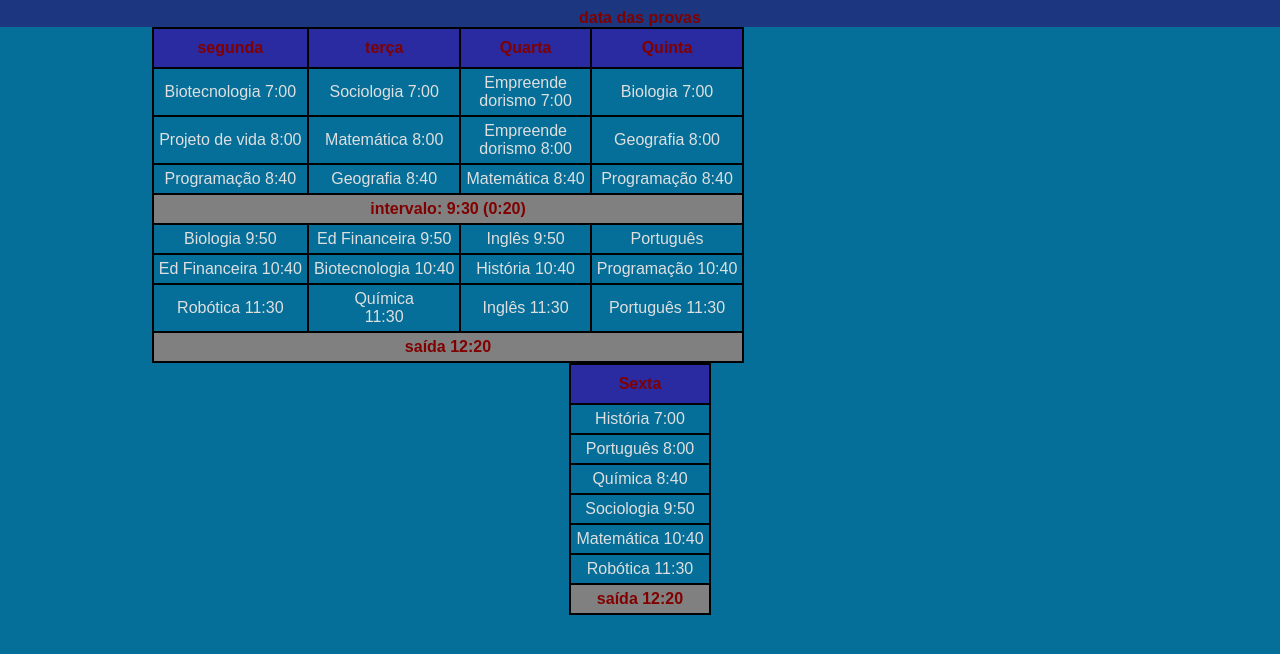
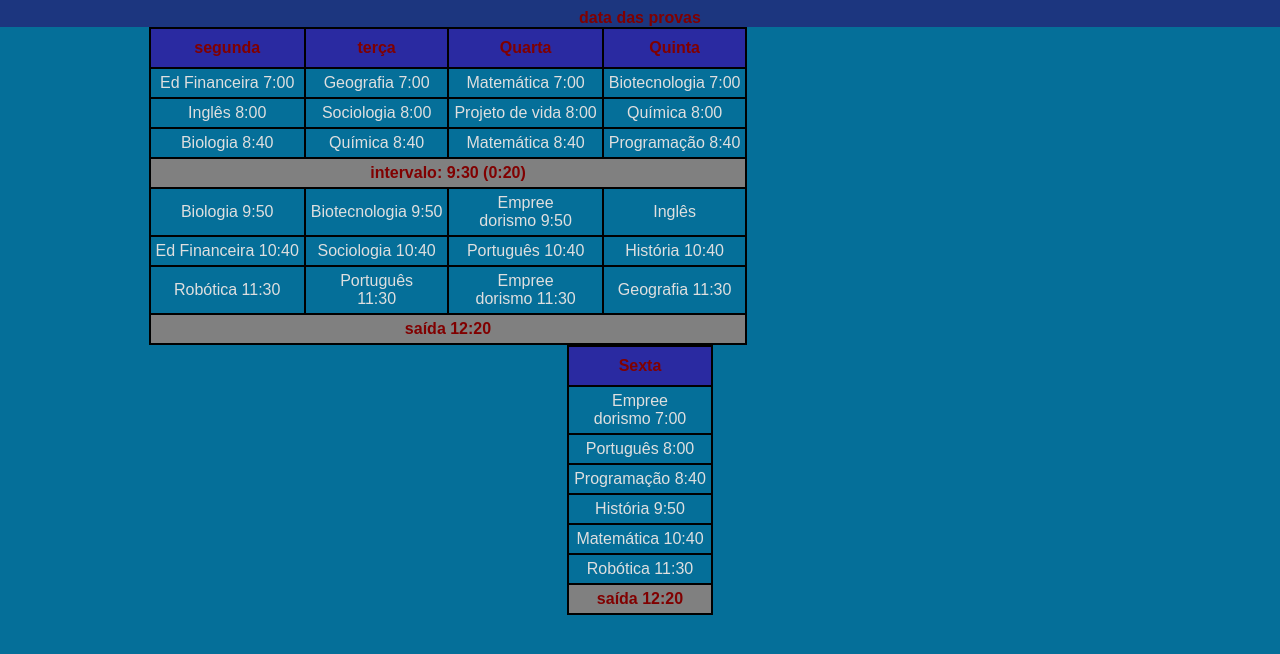
Before and after one commit to Andreysouzabr2/site-official, a plain HTML site: page horario/horario.html in a window 1280 px wide. Shown: the part 60-714 px from the top of the page. Drawn offline with Linux system fonts and the light colour scheme.

Commit message:
horario novo

```diff
--- a/horario/horario.html
+++ b/horario/horario.html
@@ -78,18 +78,18 @@
         </tr>
         <tr>
             <!-- 1°horario -->
+           <td>Ed Financeira 7:00</td>
+           <td>Geografia 7:00</td>
+           <td>Matemática 7:00</td>
            <td>Biotecnologia 7:00</td>
-           <td>Sociologia 7:00</td>
-           <td>Empreende <br> dorismo 7:00</td>
-           <td>Biologia 7:00</td>
 
         </tr>
         <tr>
             <!-- 2°horario -->
+            <td>Inglês 8:00</td>
+            <td>Sociologia 8:00</td>
             <td>Projeto de vida 8:00</td>
-            <td>Matemática 8:00</td>
-            <td>Empreende <br> dorismo 8:00</td>
-            <td>Geografia 8:00</td>
+            <td>Química 8:00</td>
 
 
         </tr>
@@ -97,8 +97,8 @@
         <tr>
 
             <!-- 3°horario -->
-            <td>Programação 8:40</td>
-            <td>Geografia 8:40</td>
+            <td>Biologia 8:40</td>
+            <td>Química 8:40</td>
             <td>Matemática 8:40</td>
             <td>Programação 8:40</td>
 
@@ -111,9 +111,9 @@
         <tr>
             <!-- 4°horario -->
             <td>Biologia 9:50</td>
-            <td>Ed Financeira 9:50</td>
-            <td>Inglês 9:50</td>
-            <td>Português</td>
+            <td>Biotecnologia 9:50</td>
+            <td>Empree <br> dorismo 9:50</td>
+            <td>Inglês</td>
 
 
 
@@ -121,17 +121,17 @@
         <tr>
             <!-- 5°horario -->
             <td>Ed Financeira 10:40</td>
-            <td>Biotecnologia 10:40</td>
+            <td>Sociologia 10:40</td>
+            <td>Português 10:40</td>
             <td>História 10:40</td>
-            <td>Programação 10:40</td>
 
         </tr>
         <tr>
             <!-- 6°horario -->
             <td>Robótica 11:30</td>
-            <td>Química <br> 11:30</td>
-            <td>Inglês 11:30</td>
-            <td>Português 11:30</td>
+            <td>Português <br> 11:30</td>
+            <td>Empree <br> dorismo 11:30</td>
+            <td>Geografia 11:30</td>
 
         </tr>
         <tr>
@@ -145,16 +145,16 @@
         <th>Sexta</th>
         </tr>
         <tr>
-        <td>História 7:00</td>
+        <td>Empree <br> dorismo 7:00</td>
         </tr>
         <tr>
         <td>Português 8:00</td>
         </tr>
         <tr>
-        <td>Química 8:40</td>
+        <td>Programação 8:40</td>
         </tr>
         <tr>
-        <td>Sociologia 9:50</td>
+        <td>História 9:50</td>
         </tr>
         <tr>
         <td>Matemática 10:40</td>
```
